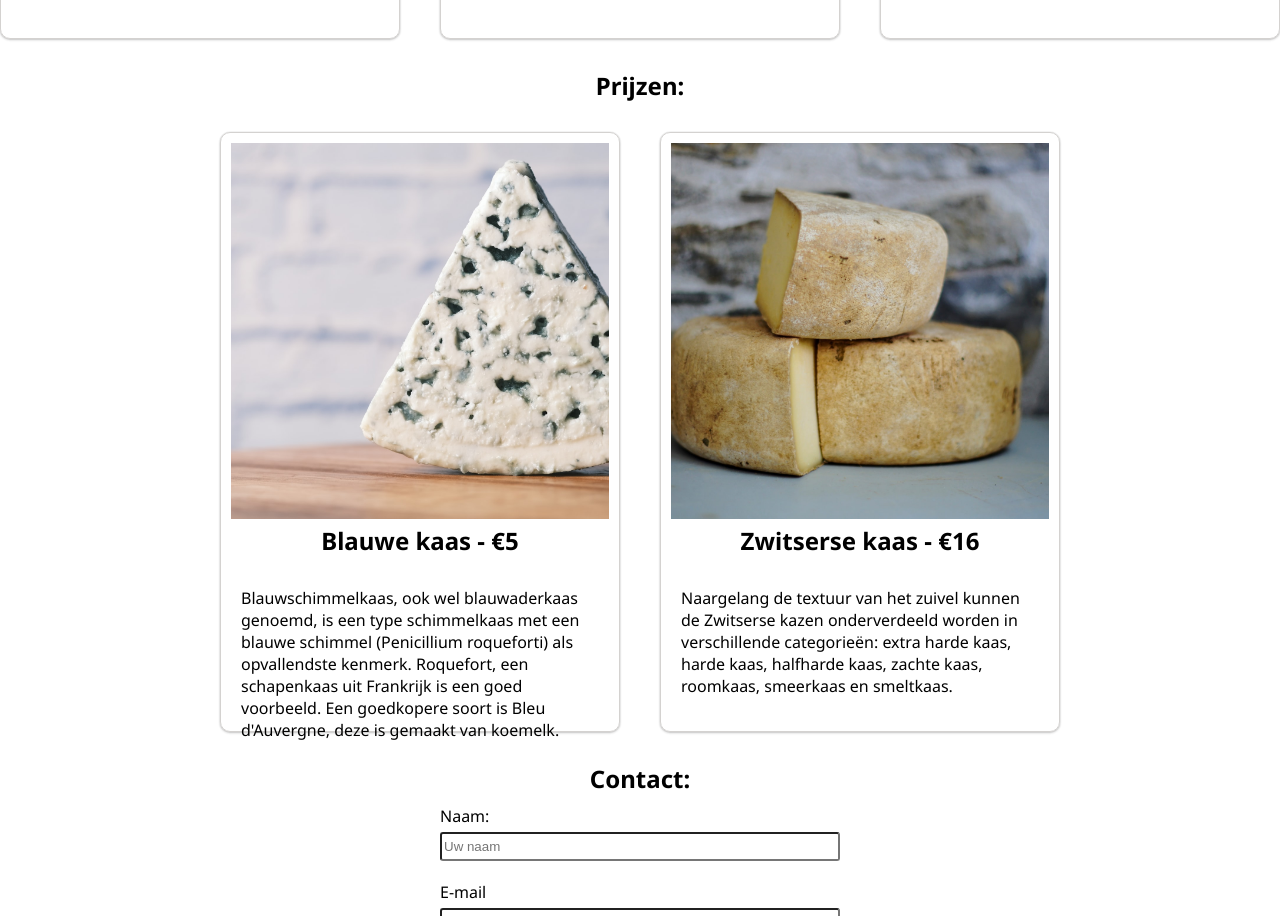
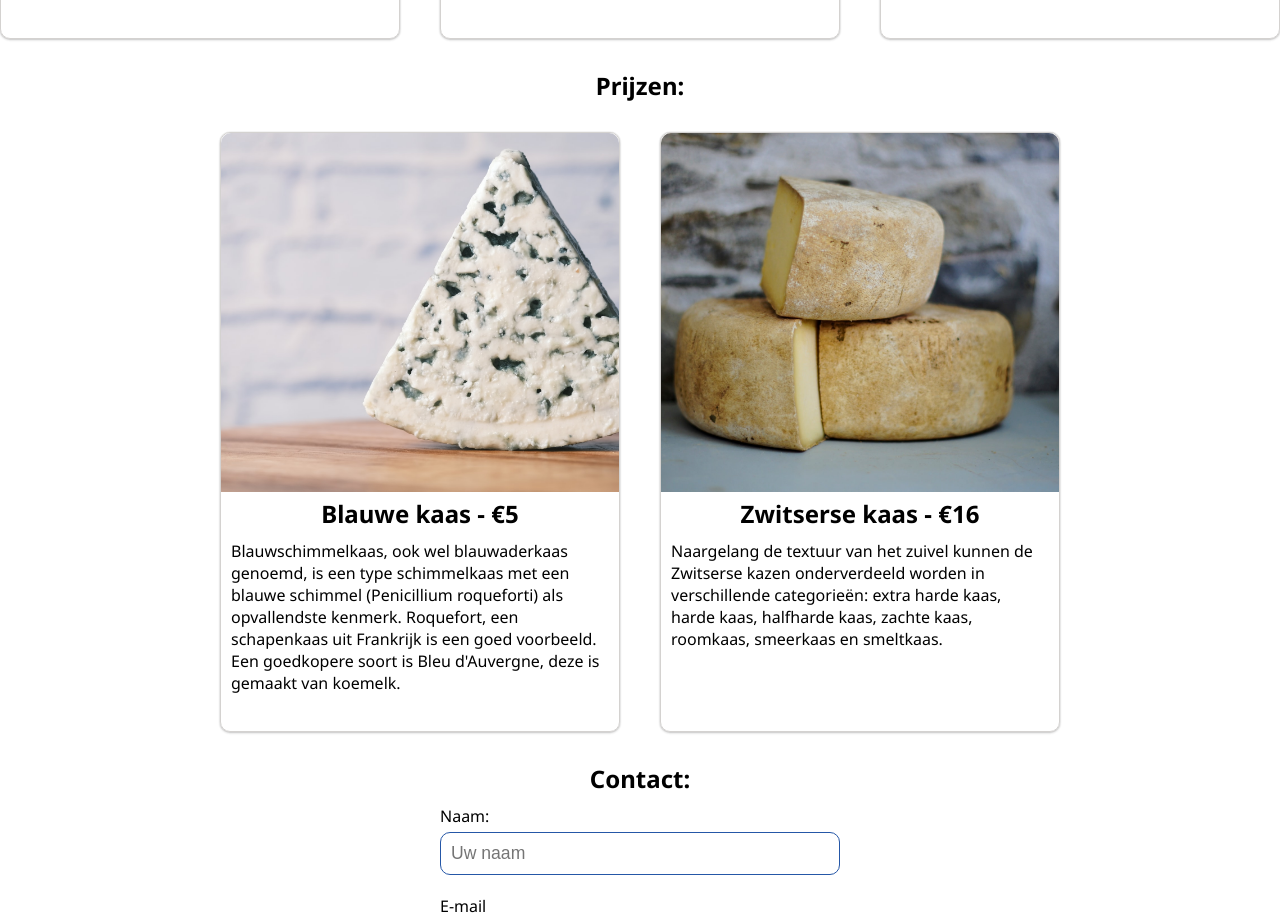
Before and after one commit to AidanMiddel/kaasislekker.nl, a React (Create React App) app: page / in a window 1280 px wide. Shown: the part 2040-2956 px from the top of the page. Built offline with nearby package versions, Linux system fonts and the light colour scheme.

Commit message:
change main page styling

```diff
--- a/src/components/about/About.css
+++ b/src/components/about/About.css
@@ -42,5 +42,6 @@
     .about__img{
         width: 50%;
         object-fit: cover;
+        border-radius: 1rem;
     }
 }
--- a/src/components/featuresCard/FeaturesCard.css
+++ b/src/components/featuresCard/FeaturesCard.css
@@ -2,24 +2,25 @@
     width: 40rem;
     height: 60rem;
     flex-direction: column;
-    padding: 1rem;
     border: 1px solid #d4d2d0;
     border-radius: 1rem;
     box-shadow: 0 0.125rem 0.25rem rgb(45 45 45 / 12%), 0 0.0625rem 0.1875rem rgb(45 45 45 / 16%), 0 0 0.125rem rgb(45 45 45 / 20%);
 }
 
 .cards__img{
-    height: 65%;
+    height: 60%;
     width: 100%;
     object-fit: cover;
+    border-top-left-radius: inherit;
+    border-top-right-radius: inherit;
 }
 
 .cards__article{
-    height: 35%;
+    height: 40%;
+    padding: 1rem;
 }
 
 .cards__h1{
-    padding-bottom: 2rem;
     text-align: center;
     font-size: 150%;
 }
--- a/src/components/inputField/InputField.css
+++ b/src/components/inputField/InputField.css
@@ -8,9 +8,9 @@
 }
 
 .input{
-    padding-bottom: 0.5rem;
-    padding-top: 0.5rem;
-    padding-left: 0.2rem;
+    font-size: 110%;
+    padding: 1rem;
+    border-radius: 1rem;
+    border: #2557a7 1px solid;
     width: 40rem;
-    border-radius: 0.3rem;
 }
```
